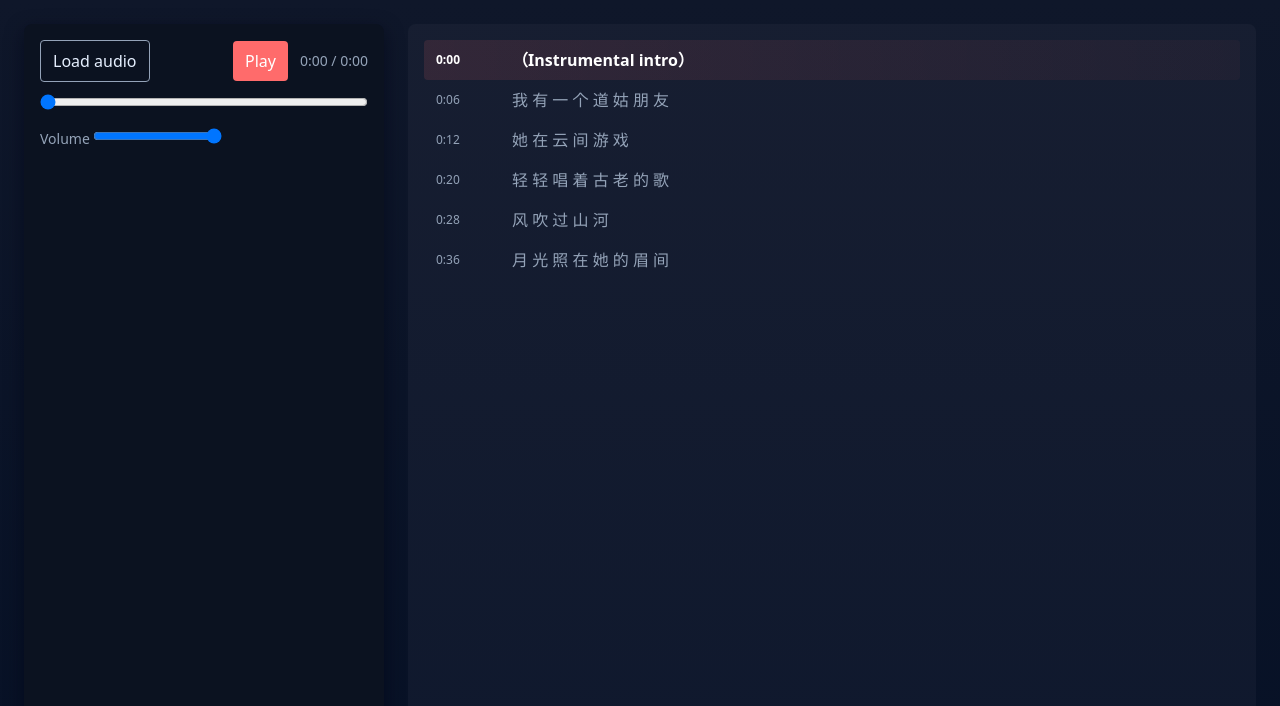
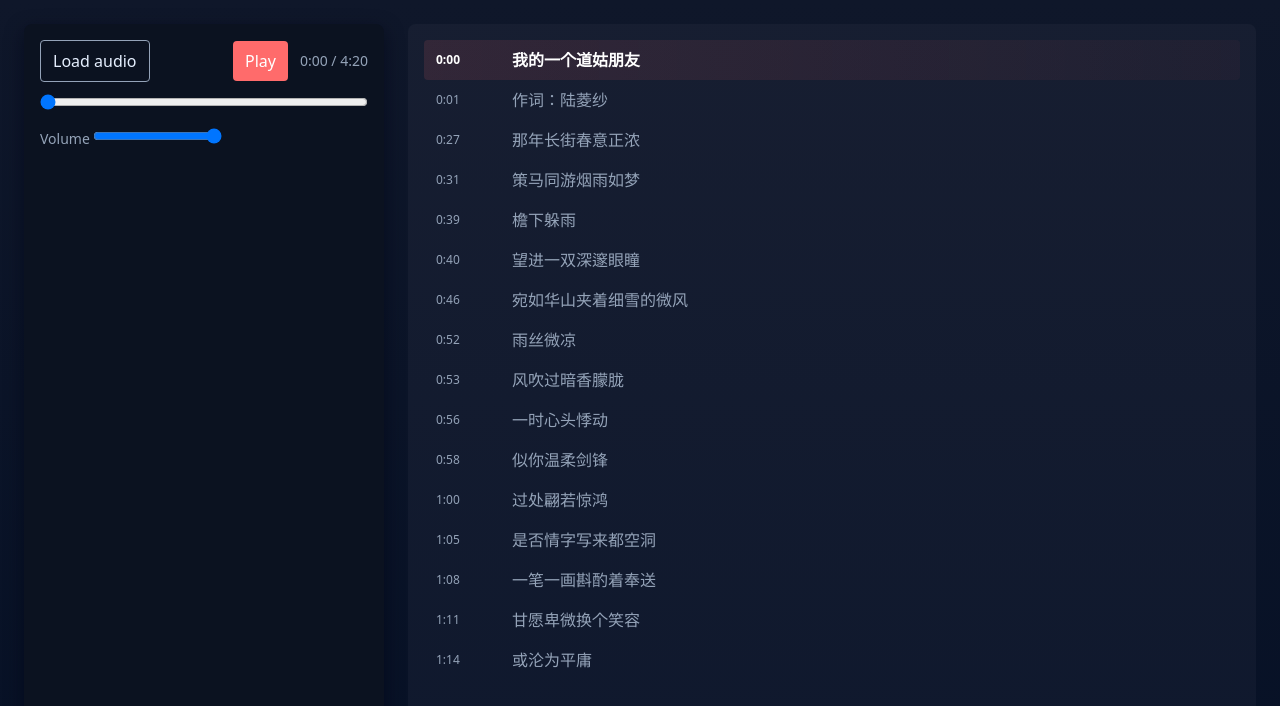
Before and after one commit to clouds-game/klok, a Vue app in the folder app/: page / in a window 1280 px wide. Shown: the top 706 px of the page. Built offline with nearby package versions, Linux system fonts and the light colour scheme.

Commit message:
add samples

```diff
--- a/app/src/App.vue
+++ b/app/src/App.vue
@@ -1,24 +1,16 @@
 <script setup lang="ts">
 import { ref, computed, onMounted, watch, nextTick } from 'vue'
-
-type LyricLine = { time: number; text: string }
+import { sample } from './samples'
 
 const audioRef = ref<HTMLAudioElement | null>(null)
 const fileUrl = ref<string | null>(null)
 const isPlaying = ref(false)
-const duration = ref(0)
+const duration = ref(sample.duration || 0)
 const currentTime = ref(0)
 const volume = ref(1)
 
 // Example lyrics (seconds)
-const lyrics = ref<LyricLine[]>([
-  { time: 0, text: '（Instrumental intro）' },
-  { time: 6, text: '我 有 一 个 道 姑 朋 友' },
-  { time: 12, text: '她 在 云 间 游 戏' },
-  { time: 20, text: '轻 轻 唱 着 古 老 的 歌' },
-  { time: 28, text: '风 吹 过 山 河' },
-  { time: 36, text: '月 光 照 在 她 的 眉 间' },
-])
+const lyrics = ref<LyricLine[]>(Array.from(sample.lyrics))
 
 const activeIndex = computed(() => {
   const t = currentTime.value
@@ -81,16 +73,16 @@ function setVolume(v: number) {
   if (audioRef.value) audioRef.value.volume = v
 }
 
-// Auto-scroll lyrics
+// Auto-scroll lyrics (center active line in the scrollable subarea)
 const lyricsContainer = ref<HTMLElement | null>(null)
 watch(activeIndex, async (idx) => {
   await nextTick()
   if (!lyricsContainer.value) return
-  const el = lyricsContainer.value.querySelectorAll('.lyric-line')[idx] as HTMLElement | undefined
+  const nodes = lyricsContainer.value.querySelectorAll('.lyric-line')
+  const el = nodes[idx] as HTMLElement | undefined
   if (el) {
-    const container = lyricsContainer.value
-    const offset = el.offsetTop - container.clientHeight / 2 + el.clientHeight / 2
-    container.scrollTo({ top: offset, behavior: 'smooth' })
+    // use scrollIntoView with block: 'center' to center the active line inside the container
+    el.scrollIntoView({ behavior: 'smooth', block: 'center' })
   }
 })
 
@@ -140,13 +132,16 @@ function formatTime(v: number | { value: number } | null | undefined) {
       ></audio>
     </section>
 
-    <section class="flex-1 bg-[rgba(255,255,255,0.03)] p-4 rounded-lg overflow-auto" ref="lyricsContainer">
-      <ul class="p-0 m-0 list-none">
-        <li v-for="(line, i) in lyrics" :key="i" class="py-2 px-3 rounded flex gap-3 items-center" :class="i === activeIndex ? 'bg-gradient-to-r from-[rgba(255,107,107,0.12)] to-[rgba(255,107,107,0.04)] text-white font-semibold' : 'text-muted'">
-          <span class="w-16 text-[12px]">{{ formatTime(line.time) }}</span>
-          <span class="flex-1">{{ line.text }}</span>
-        </li>
-      </ul>
+    <section class="flex-1 bg-[rgba(255,255,255,0.03)] p-4 rounded-lg">
+      <!-- scrollable lyrics subarea -->
+      <div class="h-[80vh] overflow-auto" ref="lyricsContainer">
+        <ul class="p-0 m-0 list-none">
+          <li v-for="(line, i) in lyrics" :key="i" class="py-2 px-3 rounded flex gap-3 items-center" :class="[i === activeIndex ? 'bg-gradient-to-r from-[rgba(255,107,107,0.12)] to-[rgba(255,107,107,0.04)] text-white font-semibold' : 'text-muted', { active: i === activeIndex }]">
+            <span class="w-16 text-[12px]">{{ formatTime(line.time) }}</span>
+            <span class="flex-1">{{ line.text }}</span>
+          </li>
+        </ul>
+      </div>
     </section>
   </main>
 </template>
--- /dev/null
+++ b/app/src/samples.ts
@@ -0,0 +1,141 @@
+export const sample_lrc = `
+[00:00.00]我的一个道姑朋友
+[00:01.74]作词：陆菱纱
+[00:27.12]那年长街春意正浓
+[00:31.62]策马同游烟雨如梦
+[00:39.42]檐下躲雨
+[00:40.74]望进一双深邃眼瞳
+[00:46.00]宛如华山夹着细雪的微风
+[00:52.43]雨丝微凉
+[00:53.89]风吹过暗香朦胧
+[00:56.86]一时心头悸动
+[00:58.58]似你温柔剑锋
+[01:00.15]过处翩若惊鸿
+[01:05.97]是否情字写来都空洞
+[01:08.85]一笔一画斟酌着奉送
+[01:11.94]甘愿卑微换个笑容
+[01:14.22]或沦为平庸
+[01:18.12]而你撑伞拥我入怀中
+[01:21.21]一字一句誓言多慎重
+[01:24.19]你眼中有柔情千种
+[01:26.57]如脉脉春风冰雪也消融
+[01:44.03]后来谁家喜宴重逢
+[01:48.59]佳人在侧烛影摇红
+[01:56.41]灯火缱绻
+[01:57.77]映照一双如画颜容
+[02:03.30]宛如豆蔻枝头温柔的旧梦
+[02:09.29]对面不识
+[02:10.70]恍然间思绪翻涌
+[02:13.74]望你白衣如旧
+[02:15.36]神色几分冰冻
+[02:16.93]谁知我心惶恐
+[02:19.72]也许我应该趁醉装疯
+[02:22.62]借你怀抱留一抹唇红
+[02:25.60]再将旧事轻歌慢诵
+[02:28.03]任旁人惊动
+[02:31.79]可我只能假笑扮从容
+[02:34.98]侧耳听那些情深意重
+[02:38.02]不去看你熟悉脸孔
+[02:40.30]只默默饮酒多无动于衷
+[02:47.66]山门外雪拂过白衣
+[02:50.70]又在指尖消融
+[02:53.63]负长剑试问江湖阔大
+[02:56.98]该何去何从
+[02:59.60]今生至此像个笑话一样
+[03:03.28]自己都嘲讽
+[03:05.50]一厢情愿有始无终
+[03:15.15]若你早与他人两心同
+[03:18.15]何苦惹我错付了情衷
+[03:21.18]难道看我失魂落魄
+[03:23.41]你竟然心动竟然心动
+[03:27.26]所幸经年漂浮红尘中
+[03:30.30]这颗心已是千疮百孔
+[03:33.34]怎惧你以薄情为刃
+[03:35.66]添一道裂缝
+[03:37.93]又不会痛
+[03:39.55]不如将往事埋在风中
+[03:42.54]以长剑为碑以霜雪为冢
+[03:45.62]此生若是错在相逢
+[03:47.95]求一个善终一个善终
+[03:51.98]孤身打马南屏旧桥边过
+[03:54.98]恰逢山雨来时雾蒙蒙
+[03:57.91]想起那年伞下轻拥
+[04:00.28]就像躺在桥索之上
+[04:03.42]做了一场梦
+[04:05.57]梦醒后跌落粉身碎骨
+[04:09.22]无影亦无踪
+`
+
+export const sample: Metadata = {
+  title: '我的一个道姑朋友',
+  artist: '未知',
+  url: '/res/我的一个道姑朋友.mp3',
+  duration: 260,
+  lyrics: [
+    { time: 0.0, text: "我的一个道姑朋友" },
+    { time: 1.74, text: "作词：陆菱纱" },
+    { time: 27.12, text: "那年长街春意正浓" },
+    { time: 31.62, text: "策马同游烟雨如梦" },
+    { time: 39.42, text: "檐下躲雨" },
+    { time: 40.74, text: "望进一双深邃眼瞳" },
+    { time: 46.0, text: "宛如华山夹着细雪的微风" },
+    { time: 52.43, text: "雨丝微凉" },
+    { time: 53.89, text: "风吹过暗香朦胧" },
+    { time: 56.86, text: "一时心头悸动" },
+    { time: 58.58, text: "似你温柔剑锋" },
+    { time: 60.15, text: "过处翩若惊鸿" },
+    { time: 65.97, text: "是否情字写来都空洞" },
+    { time: 68.85, text: "一笔一画斟酌着奉送" },
+    { time: 71.94, text: "甘愿卑微换个笑容" },
+    { time: 74.22, text: "或沦为平庸" },
+    { time: 78.12, text: "而你撑伞拥我入怀中" },
+    { time: 81.21, text: "一字一句誓言多慎重" },
+    { time: 84.19, text: "你眼中有柔情千种" },
+    { time: 86.57, text: "如脉脉春风冰雪也消融" },
+    { time: 104.03, text: "后来谁家喜宴重逢" },
+    { time: 108.59, text: "佳人在侧烛影摇红" },
+    { time: 116.41, text: "灯火缱绻" },
+    { time: 117.77, text: "映照一双如画颜容" },
+    { time: 123.3, text: "宛如豆蔻枝头温柔的旧梦" },
+    { time: 129.29, text: "对面不识" },
+    { time: 130.7, text: "恍然间思绪翻涌" },
+    { time: 133.74, text: "望你白衣如旧" },
+    { time: 135.36, text: "神色几分冰冻" },
+    { time: 136.93, text: "谁知我心惶恐" },
+    { time: 139.72, text: "也许我应该趁醉装疯" },
+    { time: 142.62, text: "借你怀抱留一抹唇红" },
+    { time: 145.6, text: "再将旧事轻歌慢诵" },
+    { time: 148.03, text: "任旁人惊动" },
+    { time: 151.79, text: "可我只能假笑扮从容" },
+    { time: 154.98, text: "侧耳听那些情深意重" },
+    { time: 158.02, text: "不去看你熟悉脸孔" },
+    { time: 160.3, text: "只默默饮酒多无动于衷" },
+    { time: 167.66, text: "山门外雪拂过白衣" },
+    { time: 170.7, text: "又在指尖消融" },
+    { time: 173.63, text: "负长剑试问江湖阔大" },
+    { time: 176.98, text: "该何去何从" },
+    { time: 179.6, text: "今生至此像个笑话一样" },
+    { time: 183.28, text: "自己都嘲讽" },
+    { time: 185.5, text: "一厢情愿有始无终" },
+    { time: 195.15, text: "若你早与他人两心同" },
+    { time: 198.15, text: "何苦惹我错付了情衷" },
+    { time: 201.18, text: "难道看我失魂落魄" },
+    { time: 203.41, text: "你竟然心动竟然心动" },
+    { time: 207.26, text: "所幸经年漂浮红尘中" },
+    { time: 210.3, text: "这颗心已是千疮百孔" },
+    { time: 213.34, text: "怎惧你以薄情为刃" },
+    { time: 215.66, text: "添一道裂缝" },
+    { time: 217.93, text: "又不会痛" },
+    { time: 219.55, text: "不如将往事埋在风中" },
+    { time: 222.54, text: "以长剑为碑以霜雪为冢" },
+    { time: 225.62, text: "此生若是错在相逢" },
+    { time: 227.95, text: "求一个善终一个善终" },
+    { time: 231.98, text: "孤身打马南屏旧桥边过" },
+    { time: 234.98, text: "恰逢山雨来时雾蒙蒙" },
+    { time: 237.91, text: "想起那年伞下轻拥" },
+    { time: 240.28, text: "就像躺在桥索之上" },
+    { time: 243.42, text: "做了一场梦" },
+    { time: 245.57, text: "梦醒后跌落粉身碎骨" },
+    { time: 249.22, text: "无影亦无踪" },
+  ],
+}
```
Also changed, not shown: app/src/metadata.d.ts (added, +10 -0 lines).
